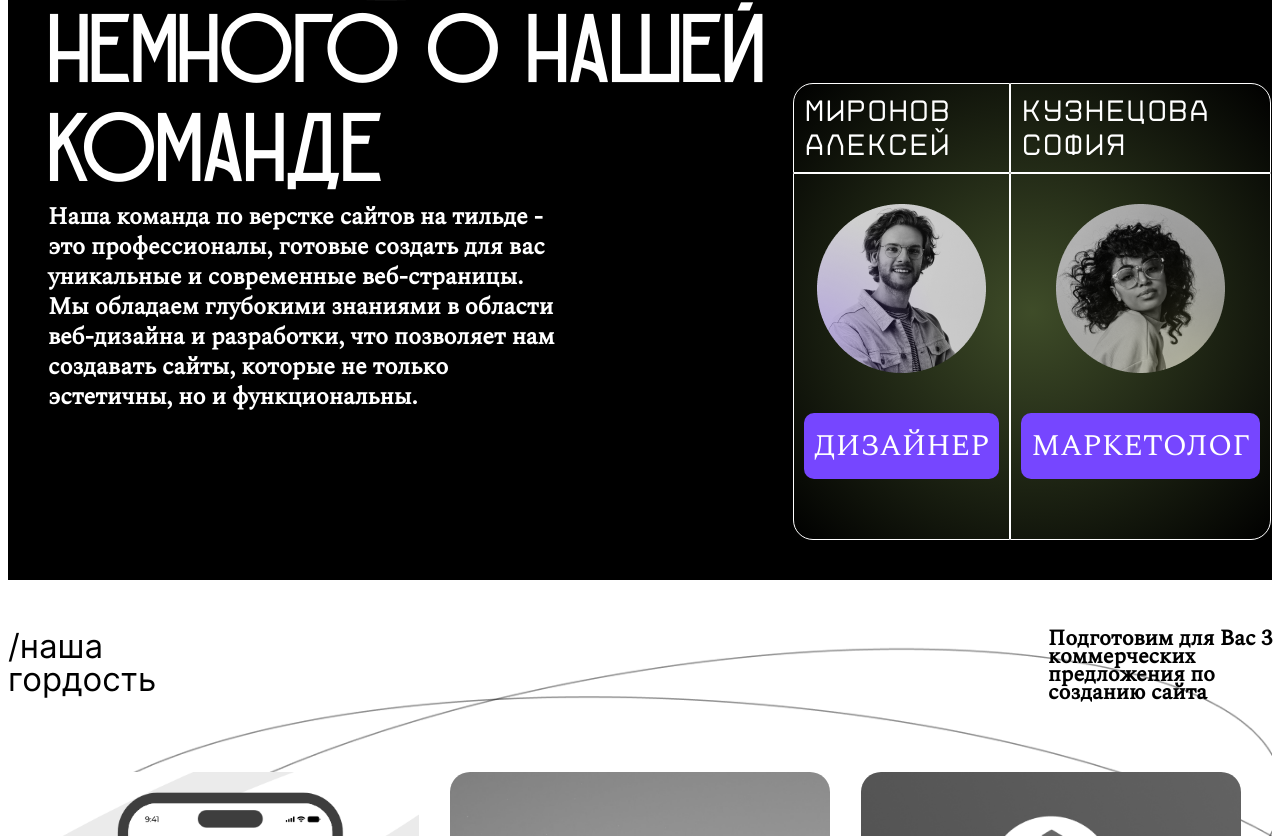
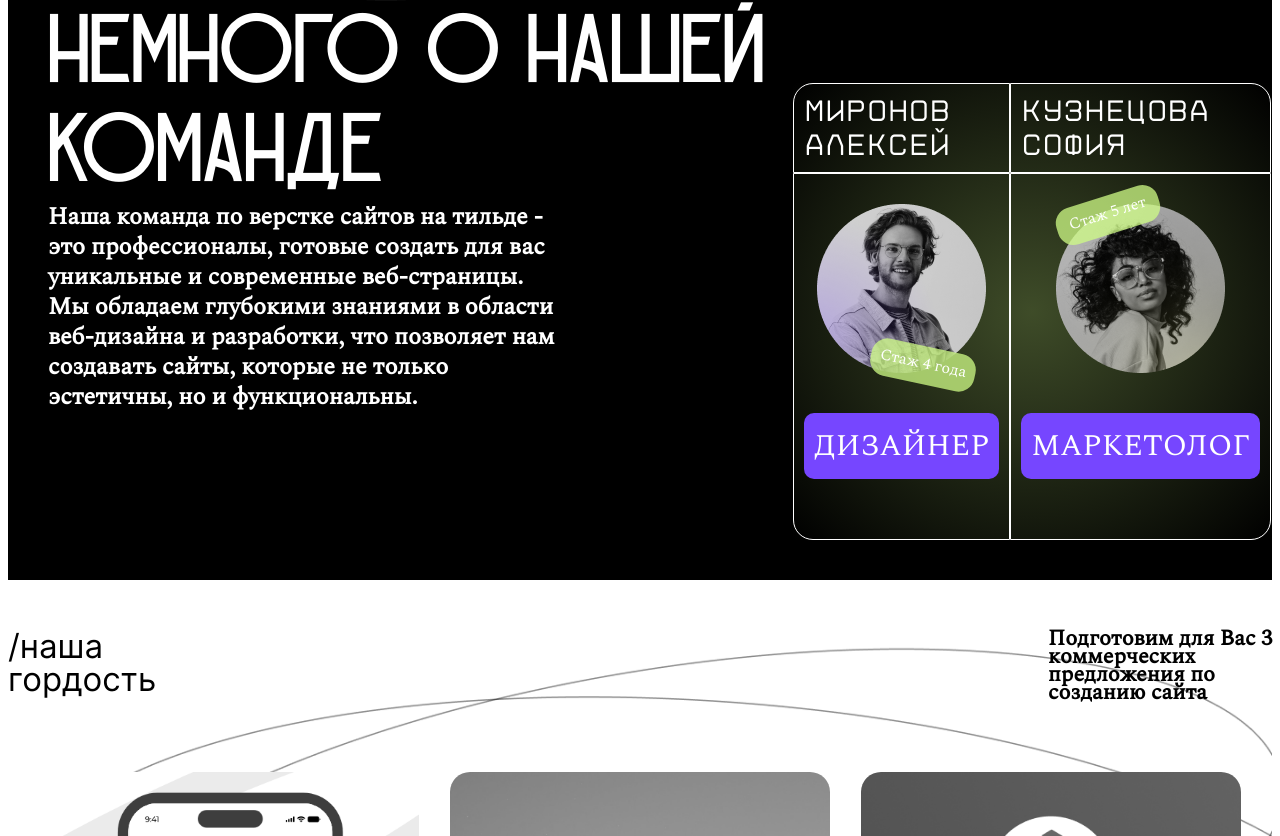
Before and after one commit to darikomarenko/landing-page, a React (Vite) app: page / in a window 1280 px wide. Shown: the part 744-1580 px from the top of the page. Built offline with nearby package versions, Linux system fonts and the light colour scheme; a web font is replaced by a local one.

Commit message:
add hover to Prices, add ::before elements in Promo, fix styles in Footer

```diff
--- a/src/components/Footer/styles.module.scss
+++ b/src/components/Footer/styles.module.scss
@@ -40,6 +40,7 @@
         display: flex;
         flex-direction: column;
         cursor: pointer;
+        justify-content: space-evenly;
     }
 
     &__button {
@@ -67,13 +68,13 @@
 
         a {
             font-size: 40px;
+            font-weight: 700;
             background: linear-gradient(rgba(207, 252, 134, 1), rgba(118, 70, 255, 1));
-    -webkit-background-clip: text;
-    background-clip: text;
-    color: transparent;
-    transition: 0.3s ease-in-out;
+            background-clip: text;
+            color: transparent;
+            transition: 0.3s ease-in-out;
     &:hover {
-        background: linear-gradient(rgba(118, 70, 255, 1), rgba(207, 252, 134, 1));
+        background: linear-gradient(to right, rgba(118, 70, 255, 1), rgba(207, 252, 134, 1));
         -webkit-background-clip: text;
         background-clip: text;
         cursor: pointer;
--- a/src/components/Prices/index.tsx
+++ b/src/components/Prices/index.tsx
@@ -1,5 +1,5 @@
 import styles from './styles.module.scss'
-import globe from '../../assets/globe.svg'
+
 
 export default function Prices() {
   return (
@@ -13,7 +13,14 @@ export default function Prices() {
       </div>
       <hr/>
       <div className={styles['prices__card']}>
-        <img src={globe} alt='globe'/>
+      <svg width="111" height="111" viewBox="0 0 111 111" fill="none" xmlns="http://www.w3.org/2000/svg">
+<path d="M55.5 110C85.5995 110 110 85.5995 110 55.5C110 25.4005 85.5995 1 55.5 1C25.4005 1 1 25.4005 1 55.5C1 85.5995 25.4005 110 55.5 110Z" stroke-width="2" stroke-linecap="round" stroke-linejoin="round"/>
+<path d="M55.5 1C41.5056 15.694 33.7 35.2082 33.7 55.5C33.7 75.7918 41.5056 95.306 55.5 110C69.4943 95.306 77.2999 75.7918 77.2999 55.5C77.2999 35.2082 69.4943 15.694 55.5 1Z" stroke-width="2" stroke-linecap="round" stroke-linejoin="round"/>
+<path d="M1 55.5H110" stroke-width="2" stroke-linecap="round" stroke-linejoin="round"/>
+<path d="M18.3118 16.3887C18.3118 16.3887 32.4176 22.8004 55.8206 22.8004C79.2235 22.8004 93.3294 16.3887 93.3294 16.3887" stroke-width="2"/>
+<path d="M93.3293 95.2529C93.3293 95.2529 79.2235 88.8412 55.8205 88.8412C32.4176 88.8412 18.3117 95.2529 18.3117 95.2529" stroke-width="2"/>
+</svg>
+
         <div className={styles['prices__card-title']}>ЛЕНДИНГ</div>
         <div className={styles['prices__card-price']}>от 9 000 ₽</div>
         <div className={styles['prices__card-description']}>
@@ -28,7 +35,13 @@ export default function Prices() {
       </div>
       <hr/>
       <div className={styles['prices__card']}>
-        <img src={globe} alt='globe'/>
+      <svg width="111" height="111" viewBox="0 0 111 111" fill="none" xmlns="http://www.w3.org/2000/svg">
+<path d="M55.5 110C85.5995 110 110 85.5995 110 55.5C110 25.4005 85.5995 1 55.5 1C25.4005 1 1 25.4005 1 55.5C1 85.5995 25.4005 110 55.5 110Z" stroke-width="2" stroke-linecap="round" stroke-linejoin="round"/>
+<path d="M55.5 1C41.5056 15.694 33.7 35.2082 33.7 55.5C33.7 75.7918 41.5056 95.306 55.5 110C69.4943 95.306 77.2999 75.7918 77.2999 55.5C77.2999 35.2082 69.4943 15.694 55.5 1Z" stroke-width="2" stroke-linecap="round" stroke-linejoin="round"/>
+<path d="M1 55.5H110" stroke-width="2" stroke-linecap="round" stroke-linejoin="round"/>
+<path d="M18.3118 16.3887C18.3118 16.3887 32.4176 22.8004 55.8206 22.8004C79.2235 22.8004 93.3294 16.3887 93.3294 16.3887" stroke-width="2"/>
+<path d="M93.3293 95.2529C93.3293 95.2529 79.2235 88.8412 55.8205 88.8412C32.4176 88.8412 18.3117 95.2529 18.3117 95.2529" stroke-width="2"/>
+</svg>
         <div className={styles['prices__card-title']}>МНОГОСТРАНИЧНЫЙ</div>
         <div className={styles['prices__card-price']}>от 12 000 ₽</div>
         <div className={styles['prices__card-description']}>
@@ -42,7 +55,13 @@ export default function Prices() {
       </div>
       <hr/>
       <div className={styles['prices__card']}>
-        <img src={globe} alt='globe'/>
+      <svg width="111" height="111" viewBox="0 0 111 111" fill="none" xmlns="http://www.w3.org/2000/svg">
+<path d="M55.5 110C85.5995 110 110 85.5995 110 55.5C110 25.4005 85.5995 1 55.5 1C25.4005 1 1 25.4005 1 55.5C1 85.5995 25.4005 110 55.5 110Z" stroke-width="2" stroke-linecap="round" stroke-linejoin="round"/>
+<path d="M55.5 1C41.5056 15.694 33.7 35.2082 33.7 55.5C33.7 75.7918 41.5056 95.306 55.5 110C69.4943 95.306 77.2999 75.7918 77.2999 55.5C77.2999 35.2082 69.4943 15.694 55.5 1Z" stroke-width="2" stroke-linecap="round" stroke-linejoin="round"/>
+<path d="M1 55.5H110" stroke-width="2" stroke-linecap="round" stroke-linejoin="round"/>
+<path d="M18.3118 16.3887C18.3118 16.3887 32.4176 22.8004 55.8206 22.8004C79.2235 22.8004 93.3294 16.3887 93.3294 16.3887" stroke-width="2"/>
+<path d="M93.3293 95.2529C93.3293 95.2529 79.2235 88.8412 55.8205 88.8412C32.4176 88.8412 18.3117 95.2529 18.3117 95.2529" stroke-width="2"/>
+</svg>
         <div className={styles['prices__card-title']}>ИНТЕРНЕТ-МАГАЗИН</div>
         <div className={styles['prices__card-price']}>от 19 000 ₽</div>
         <div className={styles['prices__card-description']}>
--- a/src/components/Prices/styles.module.scss
+++ b/src/components/Prices/styles.module.scss
@@ -71,28 +71,20 @@
         margin-left: auto;
         margin-right: auto;
         padding: 20px;
+        transition: color 0.3s ease, stroke 0.3s ease;
 
         &-title {
             color: white;
             font-family: 'Inter';
             font-size: 40px;
-
-            &:hover {
-                color:#CFFC86;
-            }
         }
         &-price {
             color: white;
             font-family: 'Inter';
             font-size: 45px;
             text-align: right;
-            &:hover {
-                color:#CFFC86;
-            }
         }
-
     }
-
 }
 
 .prices hr {
@@ -108,3 +100,13 @@
 .prices li:after {
     content: url('../../assets/star.svg');
    }
+.prices svg {
+        fill: none;
+        transition: fill 0.3s ease;
+        stroke: white;
+    }
+
+.prices__card:hover > *:not(.prices__card-description) {
+    color: #CFFC86;
+    stroke: #CFFC86;
+}
--- a/src/components/Promo/styles.module.scss
+++ b/src/components/Promo/styles.module.scss
@@ -82,12 +82,13 @@
         &-one {
             background-color: #7646FF;
             border-color: #7646FF;
+            border: none;
 
         }
 
         &-two {
             background-color: black;
-            border-color: #7646FF;
+            border: 2px solid #7646FF;
 
         }
         &-three {
@@ -175,6 +176,23 @@
                 font-family: 'Spectral';
                 padding-top: 30px;
                 padding-bottom: 60px;
+                position: relative;
+
+                &::before {
+                    content: 'Стаж 4 года';
+                    font-family: 'Spectral';
+                    text-align: center;
+                    padding: 5px;
+                    font-size: 16px;
+                    position: absolute;
+                    background: rgba(207, 252, 134, 0.75);
+                    width: 96px;
+                    height: 28px;
+                    border-radius: 16px;
+                    transform: rotate(12.1deg);
+                    top: 172px;
+                    left: 76px;
+                }
 
                 > div {
                     font-family: 'Spectral';
@@ -194,6 +212,21 @@
                 font-family: 'Spectral';
                 padding-top: 30px;
                 padding-bottom: 60px;
+                position: relative;
+
+                &::before {
+                    content: 'Стаж 5 лет';
+                    position: absolute;
+                    text-align: center;
+                    padding: 5px;
+                    background: rgba(207, 252, 134, 0.75);
+                    width: 96px;
+                    height: 28px;
+                    border-radius: 16px;
+                    transform: rotate(-17.46deg);
+                    top: 22px;
+                    left: 44px;
+                }
 
                 > div {
                     font-family: 'Spectral';
@@ -205,7 +238,6 @@
             &-item {
                 padding: 10px;
                 border: 1px solid white;
-
             }
         }
     }
```
Also changed, not shown: src/assets/globe.svg (deleted), src/assets/greenGlobe.svg (deleted).
